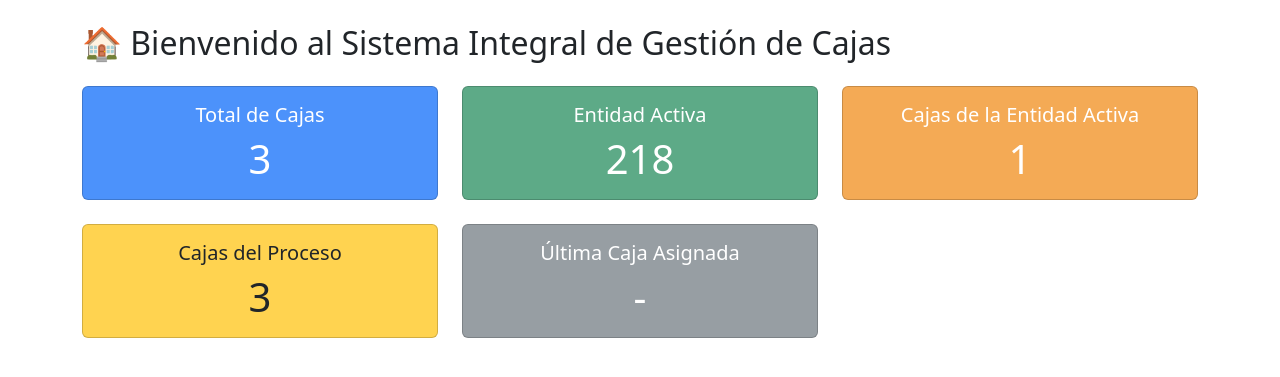
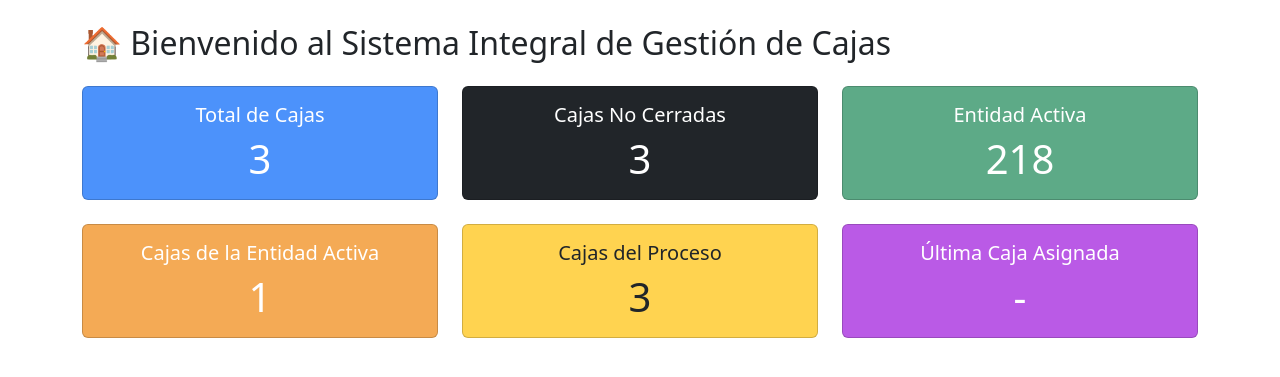
Before and after one commit to sirackxlel/GestionCajas, a Django app: page / in a window 1280 px wide. Shown: the part 56-433 px from the top of the page. Run offline with Django 5.2, Linux system fonts and the light colour scheme; a user stored in the database is signed in; data comes from the database, SQL or seed files in the repository; both versions use the stored data as it was after the commit.

Commit message:
arreglo algo ya me olvide

```diff
--- a/cajas/views.py
+++ b/cajas/views.py
@@ -53,16 +53,34 @@ def asignar_caja(request):
         return JsonResponse({'ok': True, 'mensaje': 'Caja asignada correctamente'})
     messages.success(request, 'Caja asignada correctamente')
     return redirect('historial')
+
 @login_required
 def crear_caja(request):
+    entidad_seleccionada = None
+
     if request.method == 'POST':
         numero = request.POST['numero']
         entidad_id = request.POST['entidad']
         entidad = get_object_or_404(Entidad, id=entidad_id)
-        Caja.objects.create(numero=numero, entidad=entidad)
-        return redirect('lista_cajas')
+
+        # Verificar si ya existe una caja con ese número
+        if Caja.objects.filter(numero=numero).exists():
+            messages.error(request, f"Ya existe una caja con el número {numero}.")
+        else:
+            try:
+                Caja.objects.create(numero=numero, entidad=entidad)
+                messages.success(request, f"Caja número {numero} creada exitosamente.")
+                return redirect('crear_caja')  # 🔄 Redirecciona para evitar reenvío del formulario
+            except Exception as e:
+                messages.error(request, f"Error al crear la caja: {str(e)}")
+
+        entidad_seleccionada = int(entidad_id)  # ✅ Retener selección del usuario
+
     entidades = Entidad.objects.all()
-    return render(request, 'cajas/crear.html', {'entidades': entidades})
+    return render(request, 'cajas/crear.html', {
+        'entidades': entidades,
+        'entidad_seleccionada': entidad_seleccionada
+    })
 
 @login_required
 def lista_cajas(request):
@@ -116,11 +134,18 @@ def historial(request):
 @login_required
 def inicio(request):
     total_cajas = Caja.objects.count()
+    total_cajas_abiertas = Caja.objects.filter(fecha_finalizacion__isnull=True).count()  # ✅ Solo abiertas
     entidad_activa = Entidad.objects.filter(activa=True).first()
 
     if entidad_activa:
-        cajas_entidad_activa = Caja.objects.filter(entidad=entidad_activa).count()
-        cajas_proceso = Caja.objects.filter(entidad__proceso=entidad_activa.proceso).count()
+        cajas_entidad_activa = Caja.objects.filter(
+            entidad=entidad_activa,
+            fecha_finalizacion__isnull=True,
+        ).count()
+        cajas_proceso = Caja.objects.filter(
+            entidad__proceso=entidad_activa.proceso,
+            fecha_finalizacion__isnull=True,
+        ).count()
     else:
         cajas_entidad_activa = 0
         cajas_proceso = 0
@@ -133,6 +158,7 @@ def inicio(request):
 
     context = {
         'total_cajas': total_cajas,
+        'total_cajas_abiertas': total_cajas_abiertas,
         'entidad_activa': entidad_activa,
         'cajas_entidad_activa': cajas_entidad_activa,
         'cajas_proceso': cajas_proceso,
--- a/config/settings.py
+++ b/config/settings.py
@@ -25,7 +25,7 @@ SECRET_KEY = 'django-insecure-_-+!*jce6vfm55@q@dxn0v%txqntcs5nk1_v)*8q5t2r12kxzo
 # SECURITY WARNING: don't run with debug turned on in production!
 DEBUG = True
 
-ALLOWED_HOSTS = []
+ALLOWED_HOSTS = ['*']
 
 
 # Application definition
--- a/entidades/views.py
+++ b/entidades/views.py
@@ -40,6 +40,10 @@ def priorizar_entidad(request, entidad_id):
     Entidad.objects.update(activa=False)
     entidad.activa = True
     entidad.save()
+    proceso = entidad.proceso
+    if proceso.estado == "pendiente":
+        proceso.estado = "en_curso"
+        proceso.save()
     messages.success(request, 'Entidad priorizada correctamente')
     return redirect('lista_entidades')
 
--- a/templates/inicio.html
+++ b/templates/inicio.html
@@ -3,11 +3,25 @@
 {% block content %}
 <h2 class="mb-4">🏠 Bienvenido al Sistema Integral de Gestión de Cajas</h2>
 <style>
-    .card.bg-primary    { background-color: rgba(0, 100, 250, 0.7) !important; }
-    .card.bg-success    { background-color: rgba(25, 135, 84, 0.7) !important; }
-    .card.bg-info       { background-color: rgba(240, 134, 13, 0.7) !important; }
-    .card.bg-warning    { background-color: rgba(255, 193, 7, 0.7) !important; }
-    .card.bg-secondary  { background-color: rgba(108, 117, 125, 0.7) !important; }
+    .card.bg-primary {
+        background-color: rgba(0, 100, 250, 0.7) !important;
+    }
+
+    .card.bg-success {
+        background-color: rgba(25, 135, 84, 0.7) !important;
+    }
+
+    .card.bg-info {
+        background-color: rgba(240, 134, 13, 0.7) !important;
+    }
+
+    .card.bg-warning {
+        background-color: rgba(255, 193, 7, 0.7) !important;
+    }
+
+    .card.bg-secondary {
+        background-color: rgba(179, 72, 228, 0.897) !important;
+    }
 </style>
 <div class="row row-cols-1 row-cols-md-3 g-4 mb-4">
     <div class="col">
@@ -15,6 +29,14 @@
             <div class="card-body text-center">
                 <h5 class="card-title">Total de Cajas</h5>
                 <p class="display-6 m-0">{{ total_cajas }}</p>
+            </div>
+        </div>
+    </div>
+    <div class="col">
+        <div class="card text-white bg-dark h-100">
+            <div class="card-body text-center">
+                <h5 class="card-title">Cajas No Cerradas</h5>
+                <p class="display-6 m-0">{{ total_cajas_abiertas }}</p>
             </div>
         </div>
     </div>
```
Also changed, not shown: templates/cajas/crear.html (+8 -3 lines), db.sqlite3.
